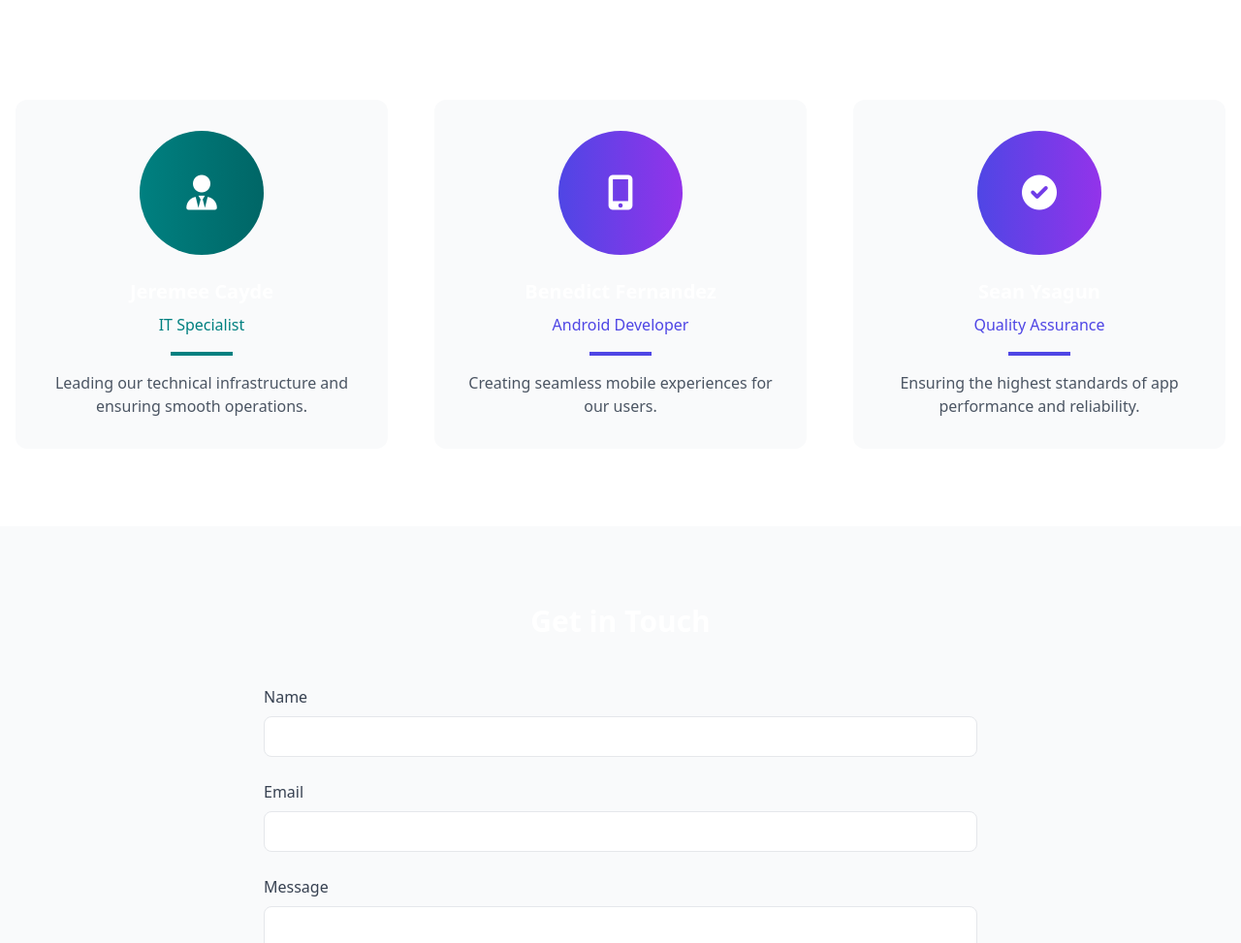
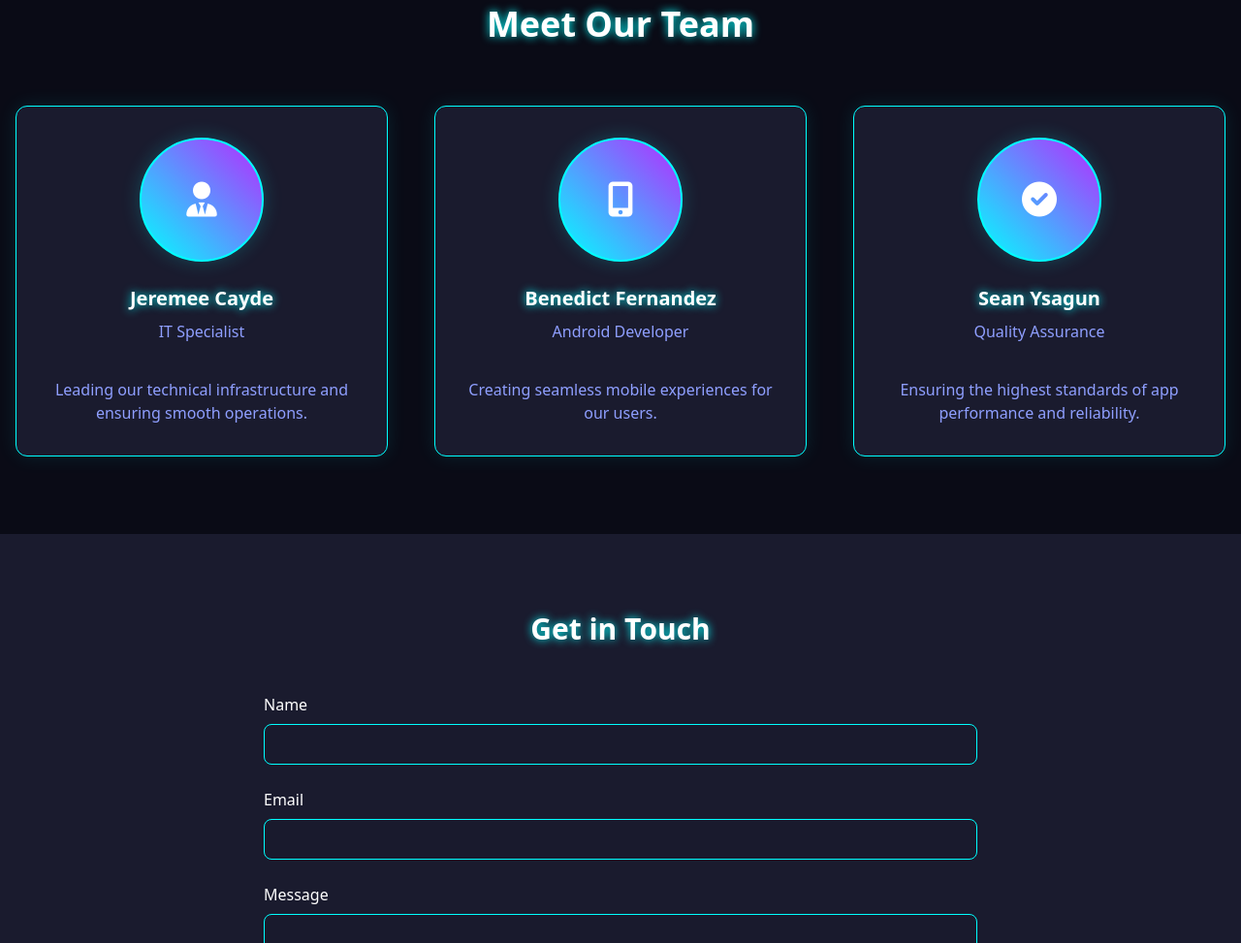
Before and after one commit to KyahKaydi17/SynthronizePROD, a plain HTML site: page index.html in a window 1280 px wide. Shown: the part 1827-2800 px from the top of the page at 97% size. Drawn offline with nearby package versions, Linux system fonts and the light colour scheme.

Commit message:
Add files via upload

```diff
--- a/index.html
+++ b/index.html
@@ -10,11 +10,14 @@
 
     <style>
         :root {
-            --brand-primary: #00a4a4;
-            --brand-secondary: #005555;
-            --accent-glow: #00ffff;
-            --dark-bg: #0a1921;
-            --card-bg: rgba(2, 22, 34, 0.95);
+            --neon-cyan: #0ff;
+            --neon-pink: #ff2d55;
+            --neon-purple: #b829ff;
+            --dark-bg: #0a0b16;
+            --cyber-gray: #1a1b2e;
+            --cyber-text: #ffffff;
+            --cyber-text-secondary: #8f9fff;
+            --grid-color: rgba(65, 232, 255, 0.1);
         }
 
         body {
@@ -74,7 +77,7 @@
 
         /* Animated background */
         .hero-bg {
-            background: linear-gradient(45deg, var(--dark-bg), var(--brand-secondary));
+            background: linear-gradient(45deg, var(--dark-bg), var(--cyber-gray));
             position: relative;
             overflow: hidden;
         }
@@ -93,11 +96,13 @@
 
         /* Glowing download button */
         .download-btn {
-            background: linear-gradient(45deg, var(--brand-primary), var(--brand-secondary));
-            border: 2px solid var(--accent-glow);
+            background: linear-gradient(45deg, var(--neon-cyan), var(--neon-purple));
+            border: 2px solid var(--neon-cyan);
             box-shadow: 0 0 20px rgba(0, 255, 255, 0.3);
             position: relative;
             overflow: hidden;
+            color: var(--cyber-text);
+            text-shadow: 0 0 10px var(--neon-cyan);
         }
 
         .download-btn::before {
@@ -112,13 +117,19 @@
             animation: glowingEffect 3s infinite;
         }
 
+        .download-btn:hover {
+            border-color: var(--neon-pink);
+            box-shadow: 0 0 20px var(--neon-cyan);
+        }
+
         /* Feature cards */
         .feature-card {
-            background: var(--card-bg);
-            border: 1px solid var(--brand-primary);
+            background: rgba(26, 27, 46, 0.8);
+            border: 1px solid var(--neon-cyan);
             backdrop-filter: blur(10px);
             transform-style: preserve-3d;
             transition: all 0.3s ease;
+            box-shadow: 0 0 20px rgba(0, 255, 255, 0.1);
         }
 
         .feature-card:hover {
@@ -141,6 +152,122 @@
             0% { transform: translateY(0); }
             50% { transform: translateY(-20px); }
             100% { transform: translateY(0); }
+        }
+
+        /* Navigation */
+        nav {
+            background: rgba(10, 11, 22, 0.95) !important;
+            border-bottom: 1px solid var(--neon-cyan);
+        }
+
+        nav a {
+            color: var(--cyber-text) !important;
+        }
+
+        nav a:hover {
+            color: var(--neon-cyan) !important;
+            text-shadow: 0 0 10px var(--neon-cyan);
+        }
+
+        /* About Section */
+        #about {
+            background: var(--cyber-gray);
+        }
+
+        #about p {
+            color: var(--cyber-text-secondary);
+        }
+
+        /* Team Section */
+        .team-section {
+            background: var(--dark-bg);
+        }
+
+        .team-member {
+            background: var(--cyber-gray);
+            border: 1px solid var(--neon-cyan);
+            color: var(--cyber-text);
+        }
+
+        /* Contact Section */
+        #contact {
+            background: var(--cyber-gray);
+        }
+
+        #contact input,
+        #contact textarea {
+            background: rgba(26, 27, 46, 0.8);
+            border: 1px solid var(--neon-cyan);
+            color: var(--cyber-text);
+        }
+
+        #contact label {
+            color: var(--cyber-text);
+        }
+
+        .submit-button {
+            background: linear-gradient(45deg, var(--neon-cyan), var(--neon-purple));
+            border: 1px solid var(--neon-cyan);
+            color: var(--cyber-text);
+        }
+
+        /* Footer */
+        footer {
+            background: var(--dark-bg);
+            border-top: 1px solid var(--neon-pink);
+        }
+
+        /* Text Colors */
+        h1, h2, h3 {
+            color: var(--cyber-text);
+            text-shadow: 0 0 10px var(--neon-cyan);
+        }
+
+        p {
+            color: var(--cyber-text-secondary);
+        }
+
+        /* Features Section */
+        #features {
+            background: var(--dark-bg);
+            border-top: 1px solid var(--neon-cyan);
+            border-bottom: 1px solid var(--neon-cyan);
+        }
+
+        #features .text-[var(--brand-primary)] {
+            color: var(--neon-cyan);
+            text-shadow: 0 0 10px var(--neon-cyan);
+        }
+
+        #features i {
+            color: var(--neon-cyan);
+            text-shadow: 0 0 10px var(--neon-cyan);
+        }
+
+        /* Team Section */
+        .team-member {
+            background: var(--cyber-gray) !important;
+            border: 1px solid var(--neon-cyan);
+            box-shadow: 0 0 20px rgba(0, 255, 255, 0.1);
+        }
+
+        .team-member:hover {
+            border-color: var(--neon-pink);
+            box-shadow: 0 0 30px rgba(255, 45, 85, 0.2);
+        }
+
+        .team-member h3 {
+            color: var(--cyber-text) !important;
+        }
+
+        .team-member p {
+            color: var(--cyber-text-secondary) !important;
+        }
+
+        .team-member .w-32 {
+            background: linear-gradient(45deg, var(--neon-cyan), var(--neon-purple)) !important;
+            border: 2px solid var(--neon-cyan);
+            box-shadow: 0 0 20px rgba(0, 255, 255, 0.2);
         }
     </style>
 
@@ -251,41 +378,41 @@
     </section>
 
     <!-- Team Section -->
-    <section class="py-20 bg-white">
+    <section class="team-section py-20">
         <div class="max-w-7xl mx-auto px-4">
-            <h2 class="text-3xl font-bold text-center mb-16">Meet Our Team</h2>
+            <h2 class="text-4xl font-bold text-center mb-16">Meet Our Team</h2>
             <div class="grid grid-cols-1 md:grid-cols-3 gap-12">
                 <!-- Team Member 1 -->
-                <div class="bg-gray-50 rounded-xl p-8 text-center transform transition duration-500 hover:-translate-y-2 hover:shadow-xl">
-                    <div class="w-32 h-32 mx-auto mb-6 rounded-full bg-gradient-to-r from-[#008080] to-[#006666] flex items-center justify-center">
+                <div class="team-member rounded-xl p-8 text-center transform transition duration-500 hover:-translate-y-2">
+                    <div class="w-32 h-32 mx-auto mb-6 rounded-full flex items-center justify-center">
                         <i class="fas fa-user-tie text-4xl text-white"></i>
                     </div>
                     <h3 class="text-xl font-semibold mb-2">Jeremee Cayde</h3>
-                    <p class="text-[#008080] font-medium mb-4">IT Specialist</p>
-                    <div class="w-16 h-1 bg-[#008080] mx-auto mb-4"></div>
-                    <p class="text-gray-600">Leading our technical infrastructure and ensuring smooth operations.</p>
+                    <p class="font-medium mb-4">IT Specialist</p>
+                    <div class="w-16 h-1 mx-auto mb-4"></div>
+                    <p>Leading our technical infrastructure and ensuring smooth operations.</p>
                 </div>
 
                 <!-- Team Member 2 -->
-                <div class="bg-gray-50 rounded-xl p-8 text-center transform transition duration-500 hover:-translate-y-2 hover:shadow-xl">
-                    <div class="w-32 h-32 mx-auto mb-6 rounded-full bg-gradient-to-r from-indigo-600 to-purple-600 flex items-center justify-center">
+                <div class="team-member rounded-xl p-8 text-center transform transition duration-500 hover:-translate-y-2">
+                    <div class="w-32 h-32 mx-auto mb-6 rounded-full flex items-center justify-center">
                         <i class="fas fa-mobile-alt text-4xl text-white"></i>
                     </div>
                     <h3 class="text-xl font-semibold mb-2">Benedict Fernandez</h3>
-                    <p class="text-indigo-600 font-medium mb-4">Android Developer</p>
-                    <div class="w-16 h-1 bg-indigo-600 mx-auto mb-4"></div>
-                    <p class="text-gray-600">Creating seamless mobile experiences for our users.</p>
+                    <p class="font-medium mb-4">Android Developer</p>
+                    <div class="w-16 h-1 mx-auto mb-4"></div>
+                    <p>Creating seamless mobile experiences for our users.</p>
                 </div>
 
                 <!-- Team Member 3 -->
-                <div class="bg-gray-50 rounded-xl p-8 text-center transform transition duration-500 hover:-translate-y-2 hover:shadow-xl">
-                    <div class="w-32 h-32 mx-auto mb-6 rounded-full bg-gradient-to-r from-indigo-600 to-purple-600 flex items-center justify-center">
+                <div class="team-member rounded-xl p-8 text-center transform transition duration-500 hover:-translate-y-2">
+                    <div class="w-32 h-32 mx-auto mb-6 rounded-full flex items-center justify-center">
                         <i class="fas fa-check-circle text-4xl text-white"></i>
                     </div>
                     <h3 class="text-xl font-semibold mb-2">Sean Ysagun</h3>
-                    <p class="text-indigo-600 font-medium mb-4">Quality Assurance</p>
-                    <div class="w-16 h-1 bg-indigo-600 mx-auto mb-4"></div>
-                    <p class="text-gray-600">Ensuring the highest standards of app performance and reliability.</p>
+                    <p class="font-medium mb-4">Quality Assurance</p>
+                    <div class="w-16 h-1 mx-auto mb-4"></div>
+                    <p>Ensuring the highest standards of app performance and reliability.</p>
                 </div>
             </div>
         </div>
```
